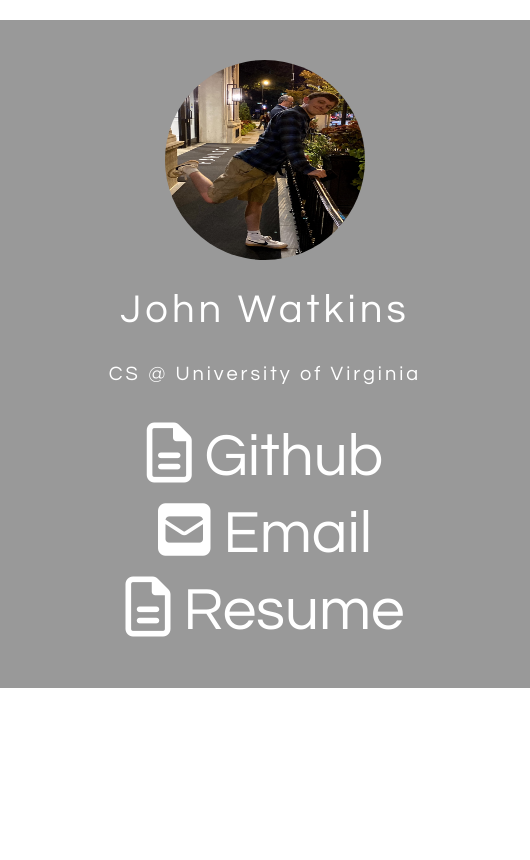
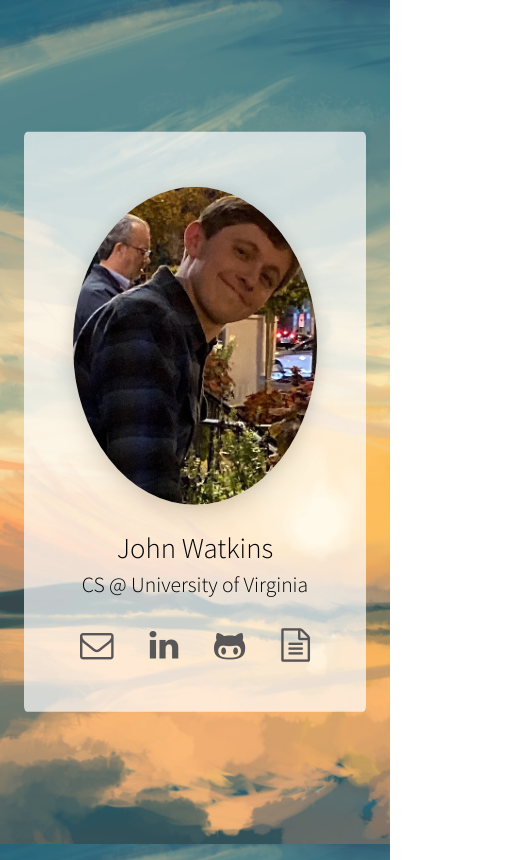
Before and after one commit to JWatkins20/jwatkins20.github.io, a plain HTML site: page index.html in a window 390 px wide. Shown: the whole page, 530 px wide, since content can reach past the window. Drawn offline with Linux system fonts and the light colour scheme.

Commit message:
much better

```diff
--- /dev/null
+++ b/css/main.css
@@ -0,0 +1,266 @@
+@import url('https://fonts.googleapis.com/css?family=Source+Sans+Pro:300');
+
+body {
+	font-family: 'Source Sans Pro', sans-serif;
+	background-image: url(../images/background.jpg);
+	background-position: center center;
+    background-repeat: no-repeat;
+    background-attachment: fixed;
+    background-size: cover;
+    height: 100vh;
+ 	background-position: top;
+ }
+
+.fadeInLoad {
+    animation: fadeInLoad 2s;
+}
+
+@keyframes fadeInLoad {
+    from {
+        opacity:0;
+    }
+    to {
+        opacity:1;
+    }
+}
+
+.name {
+	font-size: 2em;
+	/*font-weight: bold;*/
+	margin-top: 35px;
+	margin-bottom: 5px;
+    transition: 1.5s;
+}
+
+.info {
+	margin-top: 5px;
+	margin-bottom: 15px;
+	font-size: 1.5em;
+}
+
+.card {
+    /*box-shadow: 0 4px 8px 0 rgba(0,0,0,0.25);*/
+    transition: 1.5s;
+    width: 400px;
+    /*height: 500px;*/
+	padding: 15px;
+    padding-bottom: 50px;
+    background-color: rgba(255,255,255,0.7);
+	overflow: hidden;
+	position: relative;
+    border-radius: 1%;
+	overflow-x: hidden;
+    overflow-y: auto;
+}
+
+
+.profile {
+	width: 90%;
+	/*height: 60%;*/
+    border-radius: 50%;
+    display: block;
+    margin: 40px auto 0;
+	transition: 1.5s;
+	box-shadow: 0px 0px 15px rgba(0, 0, 0, 0.1), 0 12px 25px 0 rgba(0, 0, 0, 0.1);
+
+
+}
+
+.card:hover{
+    background-color: rgba(255,255,255,1);
+
+}
+
+.card:hover .profile {
+	box-shadow: 0px 0px 45px rgba(0, 0, 0, 0.2), 0 12px 25px 0 rgba(0, 0, 0, 0.2);
+}
+
+.card:hover .name {
+  text-shadow: -.25px -.25px 0 black,
+                .25px .25px black;
+}
+
+.container {
+    padding-left: 20px;
+    padding-right: 20px;
+    text-align: center;
+}
+
+.centered {
+	position: fixed;
+	top: 50%;
+	left: 50%;
+	/* bring your own prefixes */
+	transform: translate(-50%, -50%);
+}
+
+.btn {
+	display: inline-block;
+    color: #585657;
+    margin-left: 6%;
+	margin-right: 6%;
+
+}
+
+.link:hover {
+	font-weight: bolder;
+}
+
+.btn:hover {
+	color: black;
+
+}
+
+.fa-linkedin:hover {
+	color: #0074b1;
+}
+
+.fa-github-alt:hover {
+	color: black;
+}
+
+.fa-file-text-o:hover {
+	color: #4286f4;
+}
+
+.fa-medium:hover {
+	color: #01ab6c;
+}
+
+.fa-envelope-o:hover {
+	color: #c3452c;
+}
+
+
+.fa {
+	text-align: center;
+	margin-top: 16px;
+	font-size: 2.0em !important;}
+
+
+a {
+	color: inherit;
+    text-decoration: none !important;
+
+}
+
+.tooltip {
+    position: relative;
+    display: inline-block;
+}
+
+.tooltip .tooltiptext {
+    visibility: hidden;
+    width: 160px;
+	background-color:rgb(0, 0, 0);
+    background-color:rgba(0, 0, 0, 0.4);
+    color: #fff;
+    text-align: center;
+    border-radius: 1%;
+    padding: 3px;
+    position: absolute;
+    z-index: 1;
+    top: 130%;
+    left: 50%;
+    margin-left: -83px;
+}
+
+.tooltip .tooltiptext::after {
+    content: "";
+    position: absolute;
+    bottom: 100%;
+    left: 50%;
+    margin-left: -5px;
+    border-width: 5px;
+    border-style: solid;
+    border-color: transparent transparent black transparent;
+}
+
+.tooltip:hover .tooltiptext {
+    visibility: visible;
+}
+
+@media (max-width:500px) {
+	.card {
+		width: 80%;
+	}
+
+	.profile{
+		width: 90%;
+	}
+
+	.name {
+		font-size: 1.8em;
+		margin-top: 25px;
+		margin-bottom: 5px;
+	}
+
+	.info {
+		margin-top: 5px;
+		margin-bottom: 15px;
+		font-size: 1.35em;
+	}
+
+	.fa {
+		font-size: 2.1em !important;
+	}
+
+	/*.btn {
+		margin-left: 15px;
+		margin-right: 15px;
+	}*/
+}
+
+@media (max-height:500px) {
+	.card {
+		width: 300px;
+	}
+
+	/*.name {
+		font-size: 1.8em;
+		margin-top: 25px;
+		margin-bottom: 5px;
+	}
+
+	.info {
+		margin-top: 5px;
+		margin-bottom: 15px;
+		font-size: 1.3em;
+	}*/
+
+	/*.fa-2x {
+		font-size: 2.0em !important;
+	}*/
+
+	/*.btn {
+		margin-left: 15px;
+		margin-right: 15px;
+	}*/
+}
+
+@media (max-height:400px) {
+	.card {
+		width: 250px;
+	}
+
+	/*.name {
+		font-size: 1.75em;
+		margin-top: 25px;
+		margin-bottom: 5px;
+	}
+
+	.info {
+		margin-top: 5px;
+		margin-bottom: 15px;
+		font-size: 1.125em;
+	}*/
+
+	/*.fa-2x {
+		font-size: 2.0em !important;
+	}*/
+
+	/*.btn {
+		margin-left: 10px;
+		margin-right: 10px;
+	}*/
+}
--- a/index.html
+++ b/index.html
@@ -1,26 +1,51 @@
-<!DOCTYPE html>
 <html>
     <head>
         <meta charset="utf-8">
-    <script src="https://use.fontawesome.com/d1341f9b7a.js"></script>
-    <link rel="stylesheet" href="style.css">
-    <title>My Site</title>
+        <meta http-equiv="X-UA-Compatible" content="IE=edge">
+        <meta name="viewport" content="width=device-width, initial-scale=1.0, maximum-scale=1.0, user-scalable=no" />
+        <meta name="description" content="John Watkins's Personal Website">
+        <meta name="author" content="John Watkins">
+        <meta name="web_author" content="John Watkins">
+        <title>John Watkins</title>
+        <link rel="icon" type="image/png" href="images/favicon.ico" />
+        <link href="css/main.css" rel="stylesheet">
     </head>
     <body>
-<div class="box">
-  <img src="me.jpg" alt="" class="box-img">
-  <h1>
-John Watkins</h1>
-<h5>
-CS @ University of Virginia</h5>
-
-<ul>
-
-<li><a href="https://github.com/JWatkins20" class="btn tooltip" target="_blank"> <i class="fa fa-file-text-o"></i> <span class="tooltiptext">Github</span></a></li>
-<li><a href="johnnywcodes@gmail.com" class="btn tooltip" target="_blank"> <i class="fa fa-envelope-square"></i> <span class="tooltiptext">Email</span></a></li>
-<li><a href="#" class="btn tooltip" target="_blank"> <i class="fa fa-file-text-o"></i> <span class="tooltiptext">Resume</span></a></li>
-
-</ul>
+        <div class="card centered fadeInLoad" >
+            <div class="container">
+                <img src="images/profile.jpg" class="profile"></img>
+                <p class="name">John Watkins</p>
+                <p class="info">
+                    <span class="link">
+                        <a href="https://engineering.virginia.edu/departments/computer-science/academics/computer-science-undergraduate-programs/bs-computer-science">
+                        CS
+                        </a>
+                    </span>
+                    @
+                    <span class="link">
+                        <a href="http://www.virginia.edu/aboutuva">
+                        University of Virginia
+                        </a>
+                    </span>
+                </p>
+                <a href="mailto:johnnywcodes@gmail.com" class="btn tooltip">
+                    <i class="fa fa-envelope-o"></i>
+                    <span class="tooltiptext">Email</span>
+                </a>
+                <a href="https://www.linkedin.com/in/john-watkins-638180161/" class="btn tooltip">
+                    <i class="fa fa-linkedin"></i>
+                    <span class="tooltiptext">Linkedin</span>
+                </a>
+                <a href="http://github.com/jwatkins20" class="btn tooltip">
+                    <i class="fa fa-github-alt"></i>
+                    <span class="tooltiptext">Github</span>
+                </a>
+                <a href="#" class="btn tooltip" target="_blank">
+                    <i class="fa fa-file-text-o"></i>
+                    <span class="tooltiptext">Resume</span>
+                </a>
+            </div>
         </div>
     </body>
+    <link rel="stylesheet" href="https://maxcdn.bootstrapcdn.com/font-awesome/4.7.0/css/font-awesome.min.css">
 </html>
--- a/style.css
+++ /dev/null
@@ -1,52 +0,0 @@
-body{
-    margin: 0;
-    padding: 0;
-    background: url(bg.jpg) no-repeat;
-    background-size: cover;
-  }
-  .box{
-    width: 450px;
-    background: rgba(0, 0, 0, 0.4);
-    padding: 40px;
-    text-align: center;
-    margin: auto;
-    margin-top: 5%;
-    color: white;
-    font-family: 'Century Gothic',sans-serif;
-  }
-  .box-img{
-    border-radius: 50%;
-    width: 200px;
-    height: 200px;
-  }
-  .box h1{
-    font-size: 40px;
-    letter-spacing: 4px;
-    font-weight: 100;
-  }
-  .box h5{
-    font-size: 20px;
-    letter-spacing: 3px;
-    font-weight: 100;
-  }
-  .box p{
-    text-align: justify;
-  }
-  ul{
-    margin: 0;
-    padding: 0;
-  }
-  .box li{
-    display: inline-block;
-    margin: 6px;
-    list-style: none;
-  }
-  .box li a{
-    color: white;
-    text-decoration: none;
-    font-size: 60px;
-    transition: all ease-in-out 250ms;
-  }
-  .box li a:hover{
-    color: #b9b9b9;
-  }
```
Also changed, not shown: images/background.jpg (added), images/profile.jpg (added), me.jpg (deleted). Lines whose indentation alone changed are shown as unchanged.
